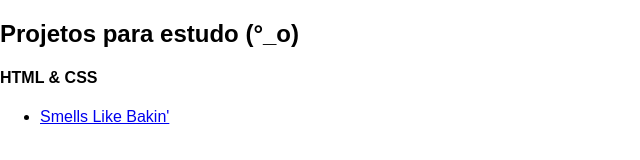
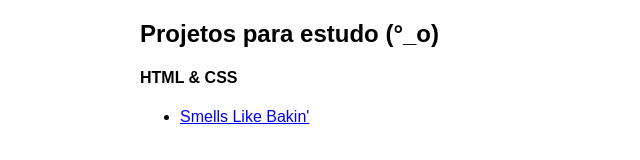
Before and after one commit to julianopontes/julianopontes.github.com, a plain HTML site: page index.html in a window 1280 px wide. Shown: the whole page, without its empty margins (0-640 px from the left). Drawn offline with Linux system fonts and the light colour scheme.

Commit message:
Bakin project

```diff
--- a/index.html
+++ b/index.html
@@ -7,10 +7,15 @@
 		<link rel="stylesheet" type="text/css" href="css/grid.css" media="screen">
 	</head>
 	<body>
-		<h2>Projetos para estudo (°_o)</h2>
-		<h4>HTML &amp; CSS</h4>
-		<ul>
-			<li><a href="http://julianopontes.github.com/html/bakin" alt="Smells Like Bakin'">Smells Like Bakin'</a></li>
-		</ul>
+
+		<div class="container clearfix">
+
+			<h2>Projetos para estudo (°_o)</h2>
+			<h4>HTML &amp; CSS</h4>
+			<ul>
+				<li><a href="http://julianopontes.github.com/html/bakin" alt="Smells Like Bakin'">Smells Like Bakin'</a></li>
+			</ul>
+
+		</div>
 	</body
 </html
```
